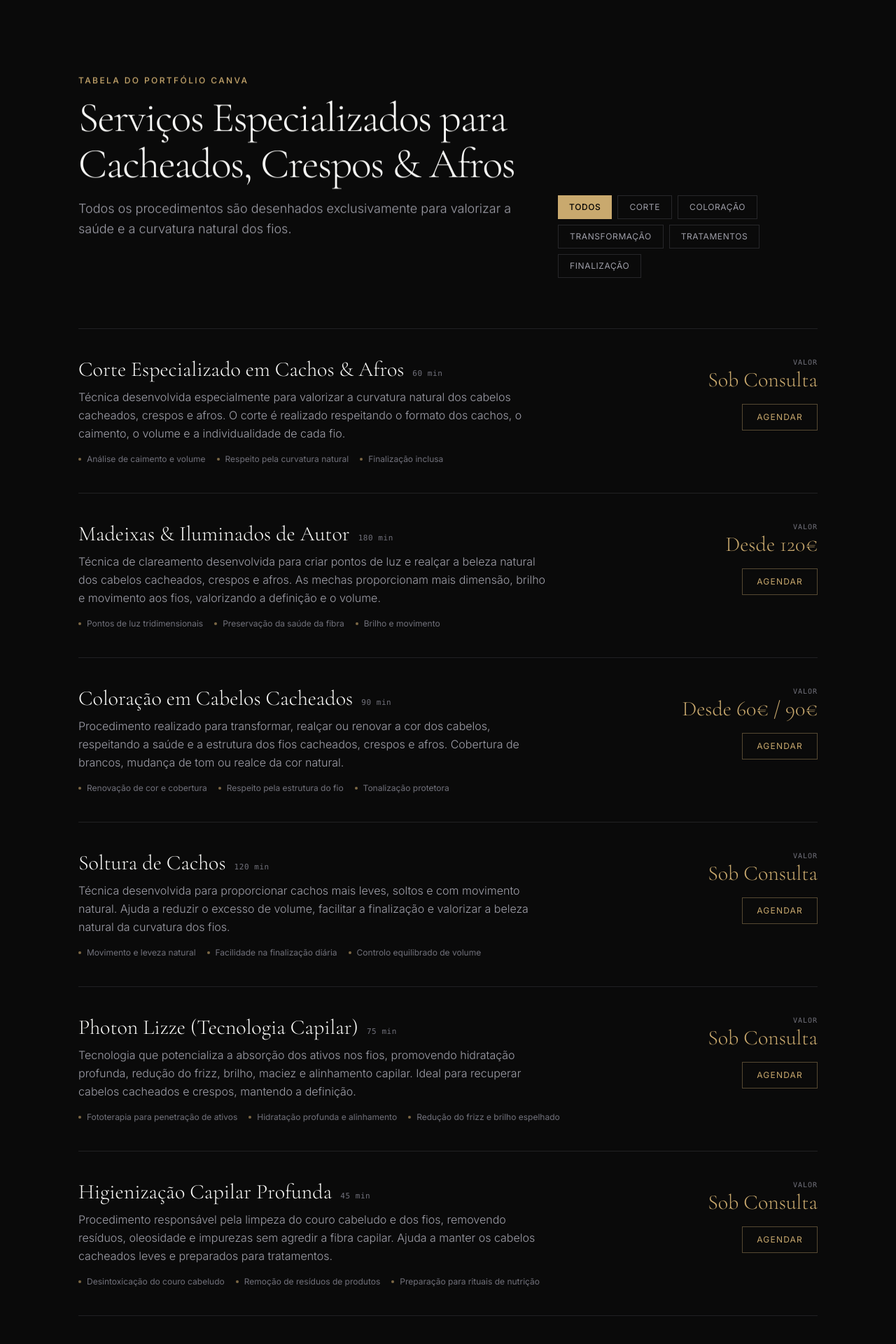
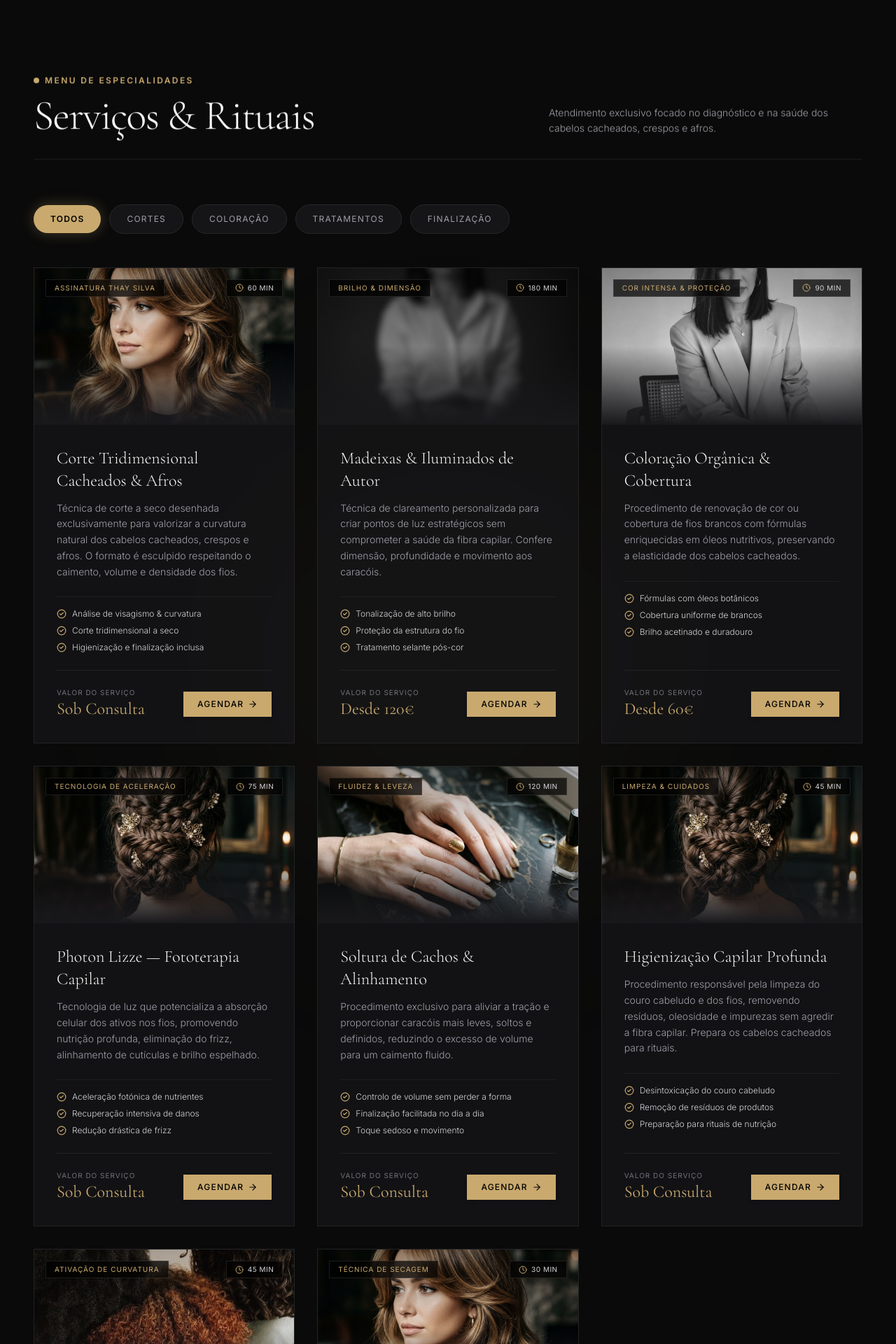
Before and after one commit to ferreirajaumm/salon-atelier-bloom, a Next.js app: page / in a window 1280 px wide. Shown: the part 2760-4680 px from the top of the page at 70% size. Built offline with nearby package versions, Linux system fonts and the light colour scheme.

Commit message:
Redesign: American Boutique Salon Services section with photography cards, category pills, duration badges and high-contrast booking CTAs

```diff
--- a/components/Services.tsx
+++ b/components/Services.tsx
@@ -1,208 +1,276 @@
 'use client';
 
 import { useState } from 'react';
+import Image from 'next/image';
+import { motion, AnimatePresence } from 'framer-motion';
+import { Calendar, Clock, Sparkles, CheckCircle2, ArrowRight } from 'lucide-react';
 import { AnimatedSection } from './ui/AnimatedSection';
-import { SectionTitle } from './ui/SectionTitle';
 
 interface ServiceItem {
   id: string;
   category: string;
   title: string;
+  subtitle: string;
   description: string;
   price: string;
   duration: string;
-  highlights: string[];
+  image: string;
+  features: string[];
 }
 
-const servicesData: ServiceItem[] = [
+const servicesList: ServiceItem[] = [
   {
     id: 'corte-cachos',
-    category: 'Corte',
-    title: 'Corte Especializado em Cachos & Afros',
-    description: 'Técnica desenvolvida especialmente para valorizar a curvatura natural dos cabelos cacheados, crespos e afros. O corte é realizado respeitando o formato dos cachos, o caimento, o volume e a individualidade de cada fio.',
+    category: 'Cortes',
+    title: 'Corte Tridimensional Cacheados & Afros',
+    subtitle: 'Assinatura Thay Silva',
+    description: 'Técnica de corte a seco desenhada exclusivamente para valorizar a curvatura natural dos cabelos cacheados, crespos e afros. O formato é esculpido respeitando o caimento, volume e densidade dos fios.',
     price: 'Sob Consulta',
     duration: '60 min',
-    highlights: ['Análise de caimento e volume', 'Respeito pela curvatura natural', 'Finalização inclusa'],
+    image: '/images/gallery-1.jpg',
+    features: ['Análise de visagismo & curvatura', 'Corte tridimensional a seco', 'Higienização e finalização inclusa'],
   },
   {
     id: 'madeixas-iluminados',
     category: 'Coloração',
     title: 'Madeixas & Iluminados de Autor',
-    description: 'Técnica de clareamento desenvolvida para criar pontos de luz e realçar a beleza natural dos cabelos cacheados, crespos e afros. As mechas proporcionam mais dimensão, brilho e movimento aos fios, valorizando a definição e o volume.',
+    subtitle: 'Brilho & Dimensão',
+    description: 'Técnica de clareamento personalizada para criar pontos de luz estratégicos sem comprometer a saúde da fibra capilar. Confere dimensão, profundidade e movimento aos caracóis.',
     price: 'Desde 120€',
     duration: '180 min',
-    highlights: ['Pontos de luz tridimensionais', 'Preservação da saúde da fibra', 'Brilho e movimento'],
+    image: '/images/gallery-2.jpg',
+    features: ['Tonalização de alto brilho', 'Proteção da estrutura do fio', 'Tratamento selante pós-cor'],
   },
   {
     id: 'coloracao-completa',
     category: 'Coloração',
-    title: 'Coloração em Cabelos Cacheados',
-    description: 'Procedimento realizado para transformar, realçar ou renovar a cor dos cabelos, respeitando a saúde e a estrutura dos fios cacheados, crespos e afros. Cobertura de brancos, mudança de tom ou realce da cor natural.',
-    price: 'Desde 60€ / 90€',
+    title: 'Coloração Orgânica & Cobertura',
+    subtitle: 'Cor Intensa & Proteção',
+    description: 'Procedimento de renovação de cor ou cobertura de fios brancos com fórmulas enriquecidas em óleos nutritivos, preservando a elasticidade dos cabelos cacheados.',
+    price: 'Desde 60€',
     duration: '90 min',
-    highlights: ['Renovação de cor e cobertura', 'Respeito pela estrutura do fio', 'Tonalização protetora'],
-  },
-  {
-    id: 'soltura-cachos',
-    category: 'Transformação',
-    title: 'Soltura de Cachos',
-    description: 'Técnica desenvolvida para proporcionar cachos mais leves, soltos e com movimento natural. Ajuda a reduzir o excesso de volume, facilitar a finalização e valorizar a beleza natural da curvatura dos fios.',
-    price: 'Sob Consulta',
-    duration: '120 min',
-    highlights: ['Movimento e leveza natural', 'Facilidade na finalização diária', 'Controlo equilibrado de volume'],
+    image: '/images/gallery-4.jpg',
+    features: ['Fórmulas com óleos botânicos', 'Cobertura uniforme de brancos', 'Brilho acetinado e duradouro'],
   },
   {
     id: 'photon-lizze',
     category: 'Tratamentos',
-    title: 'Photon Lizze (Tecnologia Capilar)',
-    description: 'Tecnologia que potencializa a absorção dos ativos nos fios, promovendo hidratação profunda, redução do frizz, brilho, maciez e alinhamento capilar. Ideal para recuperar cabelos cacheados e crespos, mantendo a definição.',
+    title: 'Photon Lizze — Fototerapia Capilar',
+    subtitle: 'Tecnologia de Aceleração',
+    description: 'Tecnologia de luz que potencializa a absorção celular dos ativos nos fios, promovendo nutrição profunda, eliminação do frizz, alinhamento de cutículas e brilho espelhado.',
     price: 'Sob Consulta',
     duration: '75 min',
-    highlights: ['Fototerapia para penetração de ativos', 'Hidratação profunda e alinhamento', 'Redução do frizz e brilho espelhado'],
+    image: '/images/gallery-5.jpg',
+    features: ['Aceleração fotónica de nutrientes', 'Recuperação intensiva de danos', 'Redução drástica de frizz'],
+  },
+  {
+    id: 'soltura-cachos',
+    category: 'Tratamentos',
+    title: 'Soltura de Cachos & Alinhamento',
+    subtitle: 'Fluidez & Leveza',
+    description: 'Procedimento exclusivo para aliviar a tração e proporcionar caracóis mais leves, soltos e definidos, reduzindo o excesso de volume para um caimento fluido.',
+    price: 'Sob Consulta',
+    duration: '120 min',
+    image: '/images/gallery-3.jpg',
+    features: ['Controlo de volume sem perder a forma', 'Finalização facilitada no dia a dia', 'Toque sedoso e movimento'],
   },
   {
     id: 'higienizacao-capilar',
     category: 'Tratamentos',
     title: 'Higienização Capilar Profunda',
-    description: 'Procedimento responsável pela limpeza do couro cabeludo e dos fios, removendo resíduos, oleosidade e impurezas sem agredir a fibra capilar. Ajuda a manter os cabelos cacheados leves e preparados para tratamentos.',
+    subtitle: 'Limpeza & Cuidados',
+    description: 'Procedimento responsável pela limpeza do couro cabeludo e dos fios, removendo resíduos, oleosidade e impurezas sem agredir a fibra capilar. Prepara os cabelos cacheados para rituais.',
     price: 'Sob Consulta',
     duration: '45 min',
-    highlights: ['Desintoxicação do couro cabeludo', 'Remoção de resíduos de produtos', 'Preparação para rituais de nutrição'],
+    image: '/images/gallery-5.jpg',
+    features: ['Desintoxicação do couro cabeludo', 'Remoção de resíduos de produtos', 'Preparação para rituais de nutrição'],
   },
   {
     id: 'definicao-finalizacao',
     category: 'Finalização',
     title: 'Definição & Finalização de Cachos',
-    description: 'Técnica realizada após a lavagem para ativar e organizar a curvatura natural dos cabelos cacheados e crespos. Garante mais definição, controle de frizz e durabilidade da forma dos cachos, valorizando a beleza natural.',
+    subtitle: 'Ativação de Curvatura',
+    description: 'Técnica realizada após a lavagem para ativar e organizar a curvatura natural dos cabelos cacheados e crespos. Garante mais definição, controle de frizz e durabilidade.',
     price: '30€',
     duration: '45 min',
-    highlights: ['Ativação e organização da curvatura', 'Controlo de frizz de longa duração', 'Definição com toque suave'],
+    image: '/images/gallery-6.jpg',
+    features: ['Ativação e organização da curvatura', 'Controlo de frizz de longa duração', 'Definição com toque suave'],
   },
   {
     id: 'secagem-difusor',
     category: 'Finalização',
     title: 'Secagem Controlada com Difusor',
+    subtitle: 'Técnica de Secagem',
     description: 'Técnica de secagem controlada que utiliza difusor ou fonte de calor para acelerar a secagem dos cabelos cacheados e crespos sem desmanchar a definição dos cachos.',
     price: '10€ / 20€',
     duration: '30 min',
-    highlights: ['Secagem com fonte de calor difusa', 'Preservação da definição', 'Sem desmanchar a curvatura'],
-  },
-  {
-    id: 'diagnostico-capilar',
-    category: 'Avaliação',
-    title: 'Diagnóstico Capilar Completo',
-    description: 'Avaliação profissional minuciosa da curvatura, porosidade, elasticidade e necessidades específicas do seu cabelo antes de qualquer procedimento.',
-    price: 'Incluído na Consulta',
-    duration: '20 min',
-    highlights: ['Análise de porosidade e elasticidade', 'Plano personalizado de cuidados', 'Recomendação de produtos adequados'],
+    image: '/images/gallery-1.jpg',
+    features: ['Secagem com fonte de calor difusa', 'Preservação da definição', 'Sem desmanchar a curvatura'],
   },
 ];
 
 export function Services() {
-  const [activeCategory, setActiveCategory] = useState<string>('Todos');
+  const [selectedCategory, setSelectedCategory] = useState<string>('Todos');
 
-  const categories = ['Todos', 'Corte', 'Coloração', 'Transformação', 'Tratamentos', 'Finalização'];
+  const categories = ['Todos', 'Cortes', 'Coloração', 'Tratamentos', 'Finalização'];
 
-  const filteredServices = activeCategory === 'Todos'
-    ? servicesData
-    : servicesData.filter(s => s.category === activeCategory);
+  const filtered = selectedCategory === 'Todos'
+    ? servicesList
+    : servicesList.filter(s => s.category === selectedCategory);
 
   return (
-    <section id="servicos" className="py-28 md:py-40 bg-[#0a0a0a] text-[#fafaf8] relative border-t border-zinc-900">
-      <div className="max-w-6xl mx-auto px-6 sm:px-12">
+    <section id="servicos" className="py-28 md:py-40 bg-[#0a0a0a] text-[#fafaf8] relative border-t border-zinc-900 overflow-hidden">
 
-        {/* Header */}
-        <div className="flex flex-col md:flex-row md:items-end justify-between mb-16 gap-8">
-          <SectionTitle
-            subtitle="Tabela do Portfólio Canva"
-            title="Serviços Especializados para Cacheados, Crespos & Afros"
-            description="Todos os procedimentos são desenhados exclusivamente para valorizar a saúde e a curvatura natural dos fios."
-            className="mb-0"
-          />
+      {/* Background Subtle Gradient Glow */}
+      <div className="absolute top-1/3 left-1/2 -translate-x-1/2 -translate-y-1/2 w-[600px] h-[600px] bg-[#c9a96e]/5 blur-[150px] rounded-full pointer-events-none" />
 
-          {/* Filter categories */}
-          <div className="flex flex-wrap gap-2 pb-2">
-            {categories.map((cat) => (
+      <div className="max-w-7xl mx-auto px-6 sm:px-12 relative z-10">
+
+        {/* Section Header - American Boutique Salon Style */}
+        <AnimatedSection className="flex flex-col md:flex-row md:items-end justify-between mb-16 gap-8 pb-8 border-b border-zinc-800/80">
+          <div>
+            <div className="flex items-center gap-2 mb-3">
+              <span className="w-2 h-2 rounded-full bg-[#c9a96e]" />
+              <span className="font-sans text-xs uppercase tracking-[0.2em] text-[#c9a96e] font-semibold">
+                Menu de Especialidades
+              </span>
+            </div>
+            <h2 className="font-serif text-4xl sm:text-5xl lg:text-6xl font-light text-[#fafaf8] tracking-tight">
+              Serviços & Rituais
+            </h2>
+          </div>
+
+          <p className="font-sans text-sm text-zinc-400 font-light max-w-md leading-relaxed">
+            Atendimento exclusivo focado no diagnóstico e na saúde dos cabelos cacheados, crespos e afros.
+          </p>
+        </AnimatedSection>
+
+        {/* Category Pills Bar */}
+        <div className="flex flex-wrap items-center gap-3 mb-12">
+          {categories.map((cat) => {
+            const isActive = selectedCategory === cat;
+            return (
               <button
                 key={cat}
-                onClick={() => setActiveCategory(cat)}
-                className={`px-4 py-2 text-xs tracking-wider uppercase font-sans transition-all duration-300 ${
-                  activeCategory === cat
-                    ? 'bg-[#c9a96e] text-black font-medium'
-                    : 'text-zinc-400 hover:text-white border border-zinc-800 hover:border-zinc-700'
+                onClick={() => setSelectedCategory(cat)}
+                className={`relative px-6 py-3 rounded-full text-xs uppercase font-sans tracking-widest transition-all duration-300 ${
+                  isActive
+                    ? 'bg-[#c9a96e] text-black font-semibold shadow-[0_0_20px_rgba(201,169,110,0.3)]'
+                    : 'bg-zinc-900/80 text-zinc-400 border border-zinc-800 hover:border-zinc-700 hover:text-white'
                 }`}
               >
                 {cat}
               </button>
-            ))}
-          </div>
+            );
+          })}
         </div>
 
-        {/* Editorial List Layout */}
-        <div className="divide-y divide-zinc-800/80 border-t border-b border-zinc-800/80">
-          {filteredServices.map((service, idx) => (
-            <AnimatedSection key={service.id} delay={idx * 0.04} direction="none">
-              <div className="group py-8 sm:py-10 transition-all duration-500 hover:px-4 hover:bg-zinc-900/40">
-                <div className="grid grid-cols-1 md:grid-cols-12 gap-4 md:gap-8 items-start">
+        {/* Grid of American Salon Cards */}
+        <motion.div layout className="grid grid-cols-1 md:grid-cols-2 lg:grid-cols-3 gap-8">
+          <AnimatePresence mode="popLayout">
+            {filtered.map((service) => (
+              <motion.div
+                key={service.id}
+                layout
+                initial={{ opacity: 0, scale: 0.95 }}
+                animate={{ opacity: 1, scale: 1 }}
+                exit={{ opacity: 0, scale: 0.95 }}
+                transition={{ duration: 0.4 }}
+                className="group relative flex flex-col justify-between bg-zinc-900/60 border border-zinc-800/80 hover:border-[#c9a96e]/60 transition-all duration-500 overflow-hidden hover:shadow-[0_10px_30px_rgba(0,0,0,0.5)]"
+              >
+                {/* Image Header with Badge */}
+                <div className="relative h-56 w-full overflow-hidden bg-zinc-950">
+                  <Image
+                    src={service.image}
+                    alt={service.title}
+                    fill
+                    sizes="(max-width: 768px) 100vw, 33vw"
+                    className="object-cover object-center filter grayscale-[20%] group-hover:grayscale-0 group-hover:scale-105 transition-all duration-700 ease-out"
+                  />
+                  <div className="absolute inset-0 bg-gradient-to-t from-zinc-900 via-transparent to-black/30" />
 
-                  {/* Service Title & Details */}
-                  <div className="md:col-span-8">
-                    <div className="flex items-baseline gap-3 mb-2">
-                      <h3 className="font-serif text-2xl sm:text-3xl font-light text-[#fafaf8] group-hover:text-[#c9a96e] transition-colors duration-300">
-                        {service.title}
-                      </h3>
-                      <span className="font-mono text-[11px] text-zinc-500 tracking-wider">
-                        {service.duration}
-                      </span>
-                    </div>
+                  {/* Category Pill Badge */}
+                  <span className="absolute top-4 left-4 px-3 py-1 bg-black/70 backdrop-blur-md border border-white/10 text-[10px] uppercase tracking-widest text-[#c9a96e]">
+                    {service.subtitle}
+                  </span>
 
-                    <p className="font-sans text-sm sm:text-base text-zinc-400 font-light leading-relaxed max-w-2xl mb-4">
+                  {/* Duration Badge */}
+                  <span className="absolute top-4 right-4 flex items-center gap-1.5 px-3 py-1 bg-black/70 backdrop-blur-md text-[10px] uppercase tracking-wider text-zinc-300 border border-white/10">
+                    <Clock className="w-3 h-3 text-[#c9a96e]" />
+                    {service.duration}
+                  </span>
+                </div>
+
+                {/* Content Body */}
+                <div className="p-6 sm:p-8 flex-1 flex flex-col justify-between">
+                  <div>
+                    <h3 className="font-serif text-2xl font-light text-[#fafaf8] mb-3 group-hover:text-[#c9a96e] transition-colors duration-300">
+                      {service.title}
+                    </h3>
+
+                    <p className="font-sans text-sm text-zinc-400 font-light leading-relaxed mb-6">
                       {service.description}
                     </p>
 
-                    {/* Features list */}
-                    <div className="flex flex-wrap gap-x-4 gap-y-1 text-xs text-zinc-500">
-                      {service.highlights.map((h, i) => (
-                        <span key={i} className="flex items-center">
-                          <span className="w-1 h-1 rounded-full bg-[#c9a96e]/60 mr-2" />
-                          {h}
-                        </span>
+                    {/* Features checklist */}
+                    <div className="space-y-2 mb-6 pt-4 border-t border-zinc-800/60">
+                      {service.features.map((feat, i) => (
+                        <div key={i} className="flex items-center text-xs text-zinc-300 font-light">
+                          <CheckCircle2 className="w-3.5 h-3.5 text-[#c9a96e] mr-2 shrink-0" />
+                          <span>{feat}</span>
+                        </div>
                       ))}
                     </div>
                   </div>
 
-                  {/* Price & Action */}
-                  <div className="md:col-span-4 flex md:flex-col items-center md:items-end justify-between md:justify-center pt-4 md:pt-0 gap-4">
-                    <div className="text-left md:text-right">
-                      <span className="font-mono text-[10px] uppercase tracking-widest text-zinc-500 block">
-                        Valor
+                  {/* Bottom Price & CTA */}
+                  <div className="pt-6 border-t border-zinc-800/80 flex items-center justify-between mt-auto">
+                    <div>
+                      <span className="font-sans text-[10px] uppercase tracking-widest text-zinc-500 block">
+                        Valor do Serviço
                       </span>
-                      <span className="font-serif text-2xl sm:text-3xl text-[#c9a96e] font-light">
+                      <span className="font-serif text-2xl text-[#c9a96e] font-normal">
                         {service.price}
                       </span>
                     </div>
 
                     <a
                       href="#contactos"
-                      className="inline-flex items-center px-5 py-2.5 border border-[#c9a96e]/40 text-[#c9a96e] text-xs uppercase tracking-widest hover:bg-[#c9a96e] hover:text-black transition-all duration-300 shrink-0"
+                      className="inline-flex items-center justify-center px-5 py-2.5 bg-[#c9a96e] text-black font-sans text-xs uppercase tracking-widest font-medium hover:bg-[#e5c98b] transition-all duration-300 shadow-md group-hover:translate-x-1"
                     >
-                      Agendar
+                      Agendar <ArrowRight className="w-3.5 h-3.5 ml-1.5" />
                     </a>
                   </div>
+                </div>
 
-                </div>
+              </motion.div>
+            ))}
+          </AnimatePresence>
+        </motion.div>
+
+        {/* Professional Consultation Banner */}
+        <AnimatedSection delay={0.3} className="mt-16">
+          <div className="relative p-8 sm:p-12 bg-gradient-to-r from-zinc-900 via-[#141414] to-zinc-900 border border-[#c9a96e]/30 flex flex-col md:flex-row items-center justify-between gap-8 overflow-hidden">
+            <div className="relative z-10 max-w-xl">
+              <div className="flex items-center gap-2 text-[#c9a96e] text-xs font-sans uppercase tracking-widest mb-2">
+                <Sparkles className="w-4 h-4" /> Diagnóstico Personalizado
               </div>
-            </AnimatedSection>
-          ))}
-        </div>
+              <h3 className="font-serif text-2xl sm:text-3xl text-white font-light mb-2">
+                Não sabe qual é o tratamento ideal para o seu cabelo?
+              </h3>
+              <p className="font-sans text-sm text-zinc-400 font-light">
+                Agende uma consulta de avaliação presencial para analisarmos a porosidade, elasticidade e curvatura exata do seu fio.
+              </p>
+            </div>
 
-        {/* Footer Note */}
-        <div className="mt-12 flex flex-col sm:flex-row items-center justify-between text-xs text-zinc-500 font-light gap-4">
-          <p>• Valores do catálogo original Thay Silva. Sujeitos a avaliação da extensão e densidade capilar.</p>
-          <a href="#contactos" className="text-[#c9a96e] hover:underline uppercase tracking-wider">
-            Agendar Diagnóstico &rarr;
-          </a>
-        </div>
+            <a
+              href="#contactos"
+              className="relative z-10 inline-flex items-center justify-center px-8 py-4 bg-[#c9a96e] text-black font-sans text-xs uppercase tracking-[0.2em] font-semibold hover:bg-[#e5c98b] transition-colors shrink-0 shadow-lg"
+            >
+              <Calendar className="w-4 h-4 mr-2" /> Agendar Diagnóstico
+            </a>
+          </div>
+        </AnimatedSection>
 
       </div>
     </section>
```
